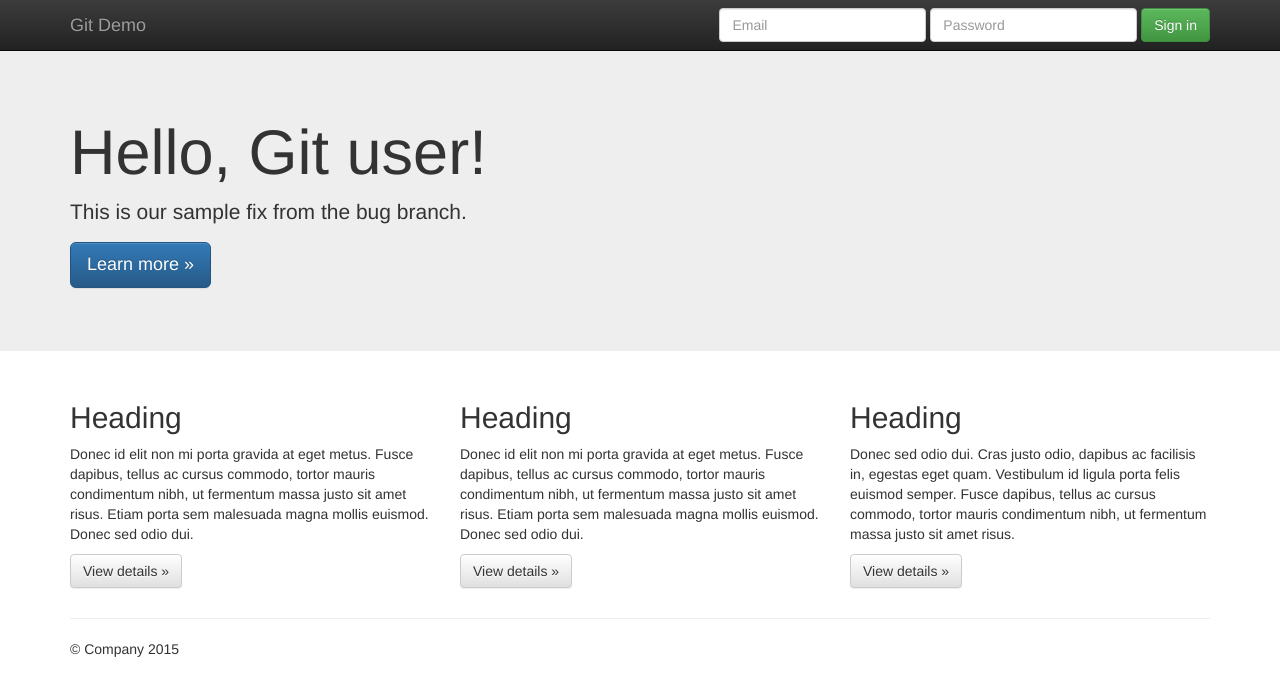
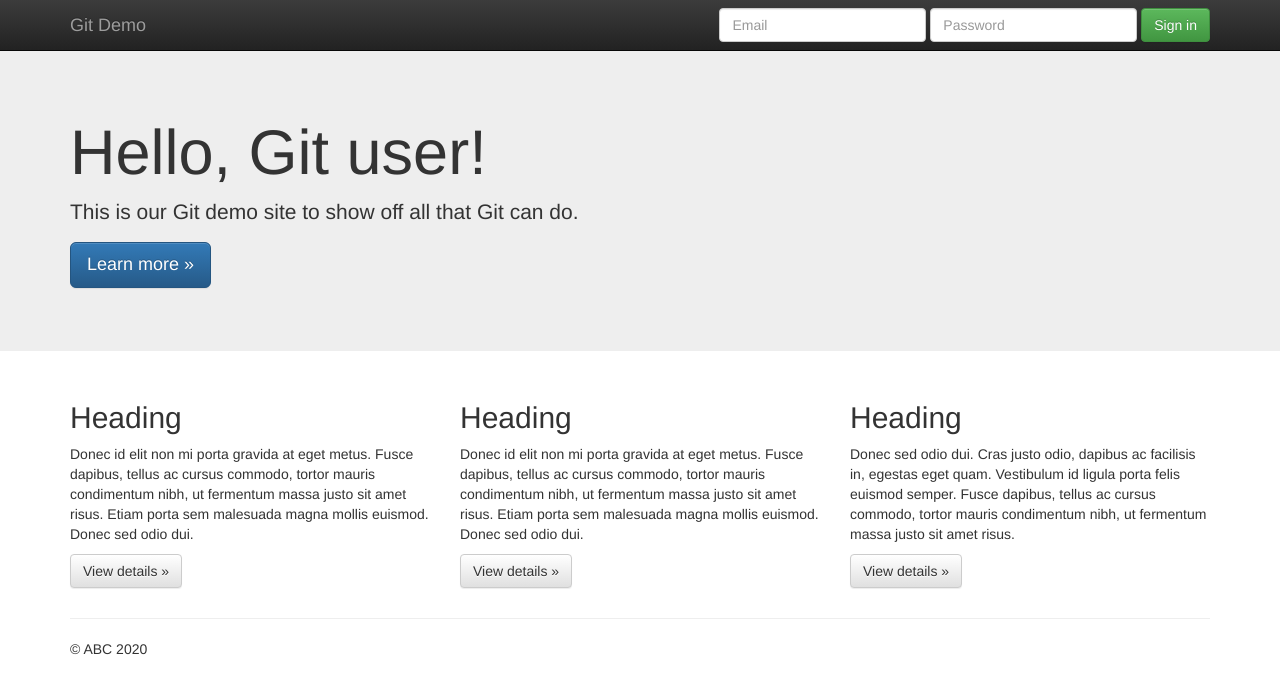
Before and after one commit to michellesih/Git-Demo, a plain HTML site: page index.html in a window 1280 px wide. Drawn offline with nearby package versions, Linux system fonts and the light colour scheme.

Commit message:
started modifications to site

```diff
--- a/index.html
+++ b/index.html
@@ -56,7 +56,7 @@
     <div class="jumbotron">
       <div class="container">
         <h1>Hello, Git user!</h1>
-        <p>This is our sample fix from the bug branch.</p>
+        <p>This is our Git demo site to show off all that Git can do.</p>
         <p><a class="btn btn-primary btn-lg" href="#" role="button">Learn more &raquo;</a></p>
       </div>
     </div>
@@ -84,7 +84,7 @@
       <hr>
 
       <footer>
-        <p>&copy; Company 2015</p>
+        <p>&copy; ABC 2020</p>
       </footer>
     </div> <!-- /container -->        <script src="//ajax.googleapis.com/ajax/libs/jquery/1.11.2/jquery.min.js"></script>
         <script>window.jQuery || document.write('<script src="js/vendor/jquery-1.11.2.min.js"><\/script>')</script>
```
Also changed, not shown: ToDo.txt.
